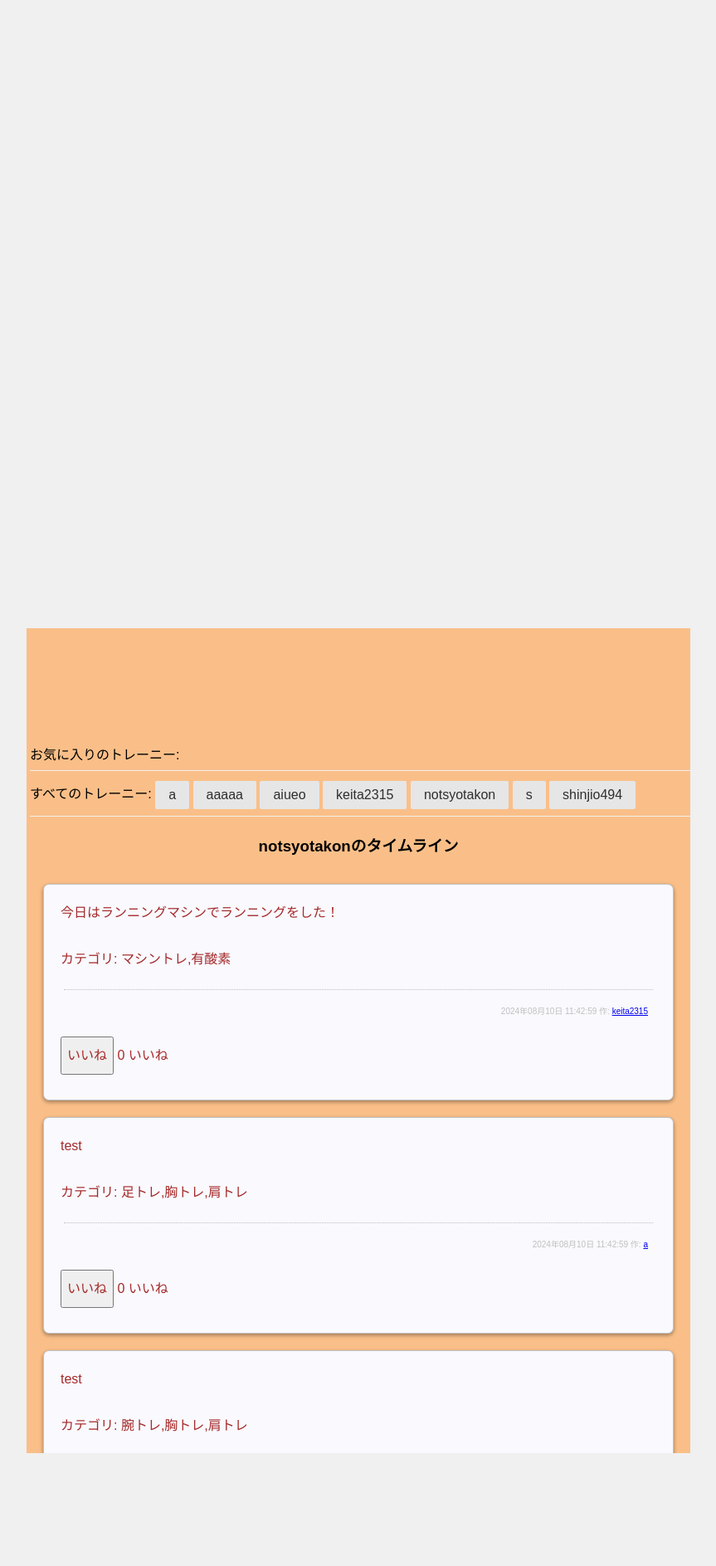
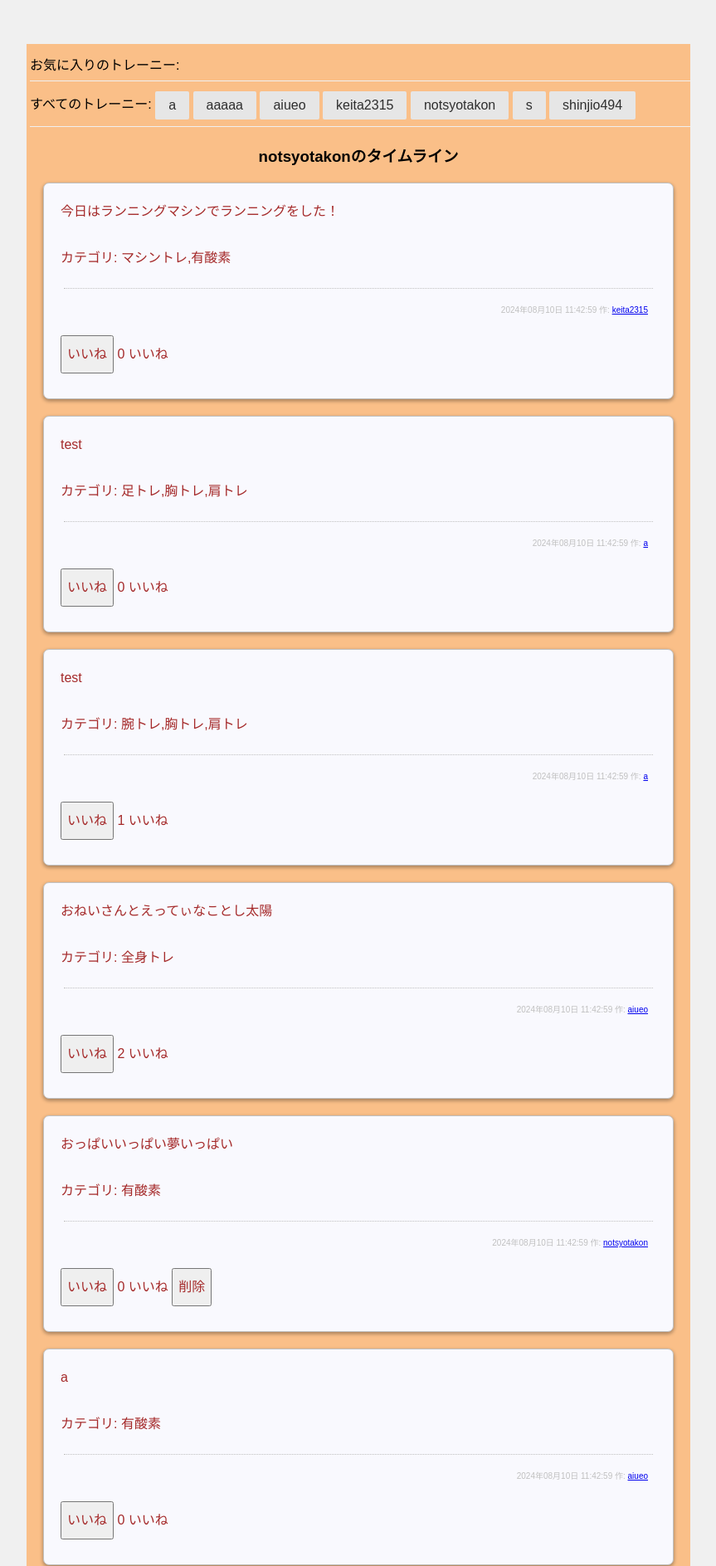
Before and after one commit to NishiKaichi/MuscleMate, a Flask app: page / in a window 1280 px wide. Shown: the part 126-2013 px from the top of the page at 83% size, without its empty margins (208-1071 px from the left). Run offline with Flask 3, Linux system fonts and the light colour scheme; a user stored in the database is signed in; data comes from the database, SQL or seed files in the repository.

Commit message:
タイムラインの表示の調整（修正の余地あり）

```diff
--- a/kintoresns/static/css/sns_contents.css
+++ b/kintoresns/static/css/sns_contents.css
@@ -10,6 +10,10 @@
     text-align: center; /* 見出しh3を中央揃え */
     margin: 20px 0; /* 上下のマージンを設定 */
     width: 100%; /* 幅を100%に設定 */
+}
+
+#TimeLine{
+    overflow-y: auto; /* 縦方向にスクロール可能にする */
 }
 
 .post {
@@ -25,9 +29,9 @@
 }
 
 .post-list {
-    height: 100%; /* 親要素の高さに合わせる */
-    max-height: 700px; /* 高さ制限を解除 */
-    overflow-y: auto; /* 縦方向にスクロール可能にする */
+    height: auto; /* 親要素の高さに合わせる */
+    box-sizing: border-box; /* パディングとボーダーを含めたサイズ計算 */
+    max-height: none; /* JavaScriptで max-height を設定するので初期は none にしておく */
     margin: 0 auto; /* タイムラインを中央揃え */
 }
 
--- a/kintoresns/static/css/style_main.css
+++ b/kintoresns/static/css/style_main.css
@@ -1,12 +1,12 @@
 #main {
     max-width: 800px;
     margin: 0 auto; /* 左右中央揃え */
-    /*margin-top: 0; /* 初期値として設定 */
-    padding-top: 0px;
     background: #fabf88;
-    flex: 1;
+    overflow-y: hidden; /* スクロールを管理するために overflow-y を設定 */
+    box-sizing: border-box; /* パディングとボーダーを含めたサイズ計算 */
+    height: auto; /* JavaScriptで高さを設定するので初期は auto にしておく */
+
 }
-
 
 footer {
     position: fixed; /* 固定位置に配置 */
@@ -15,6 +15,7 @@
     right: 0; /* フッターを画面の右端に配置 */
     z-index: 1000; /* フッターを他のコンテンツの上に表示 */
     width: 100%; /* フッターの幅を画面全体に広げる */
+    background: #191818; /* 背景色 */
 }
 
 .footer {
--- a/kintoresns/static/js/style_main.js
+++ b/kintoresns/static/js/style_main.js
@@ -1,15 +1,34 @@
-function adjustMainPadding() {
+function adjustLayout() {
     const header = document.querySelector('header');
     const main = document.getElementById('main');
+    const postList = document.querySelector('.post-list');
+    const footer = document.querySelector('footer');
 
-    if (header && main) {
-        // ヘッダーの下端の位置を計算
-        const headerBottom = header.getBoundingClientRect().bottom;
+    if (header && main && postList && footer) {
+        // ヘッダーの高さを取得
+        const headerHeight = header.offsetHeight;
 
-        // #main の padding-top をヘッダーの下端に合わせる
-        main.style.paddingTop = `${headerBottom}px`;
+        // ビューポートの高さからヘッダーとフッターの高さを引いて、mainの高さを計算
+        const viewportHeight = window.innerHeight;
+        const footerHeight = footer.offsetHeight;
+        const mainHeight = viewportHeight - headerHeight - footerHeight;
+
+        // main の高さを設定
+        main.style.height = `${mainHeight}px`;
+
+        // main のパディングを取得
+        const mainPaddingTop = parseFloat(window.getComputedStyle(main).paddingTop);
+        const mainPaddingBottom = parseFloat(window.getComputedStyle(main).paddingBottom);
+
+        // パディングを考慮して post-list の max-height を設定
+        const maxHeight = mainHeight - mainPaddingTop - mainPaddingBottom;
+        postList.style.maxHeight = `${maxHeight}px`;
+
+        console.log(`Header height: ${headerHeight}px, Footer height: ${footerHeight}px, Main height set to: ${main.style.height}, Post-list max-height set to: ${postList.style.maxHeight}`);
+    } else {
+        console.log('Header, main, post-list, or footer not found');
     }
 }
 
-window.addEventListener('resize', adjustMainPadding);
-window.addEventListener('load', adjustMainPadding);
+window.addEventListener('resize', adjustLayout);
+window.addEventListener('load', adjustLayout);
--- a/kintoresns/templates/index.html
+++ b/kintoresns/templates/index.html
@@ -1,9 +1,7 @@
 {% extends "layout_login.html" %}
 
 {% block contents %}
-
-
-
+<div id="TimeLine">
   {# お気に入り登録しているユーザーの一覧を表示 #}
   <div class="box_index pure-menu-horizontal pure-menu-scrollable">
     お気に入りのトレーニー:
@@ -55,5 +53,5 @@
       {% endfor %}
     {% endif %}
   </div>
-
+</div>
 {% endblock %}
--- a/kintoresns/templates/login_form.html
+++ b/kintoresns/templates/login_form.html
@@ -8,7 +8,7 @@
 {% block contents %}
 <div class="boxes_loginpage">
   <div class="logo_loginpage">
-    筋トレSNS
+    <h1>筋トレSNS</h1>
   </div>
   <div id="loginform" class="login-container">
     <h2>ログイン</h2>
```
Also changed, not shown: kintoresns/static/css/style_basis.css (line endings or trailing spaces). Lines whose indentation alone changed are shown as unchanged.
